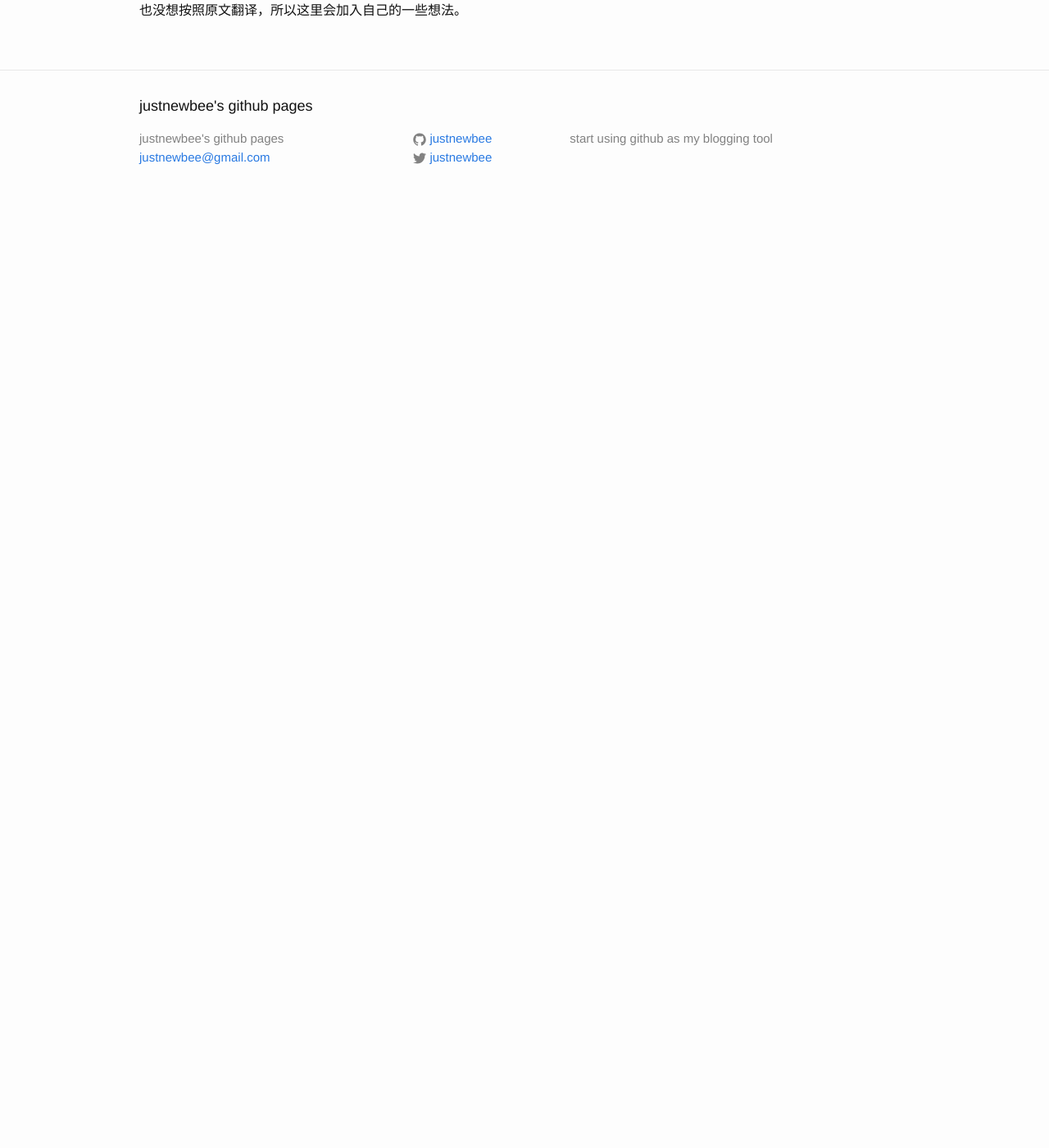
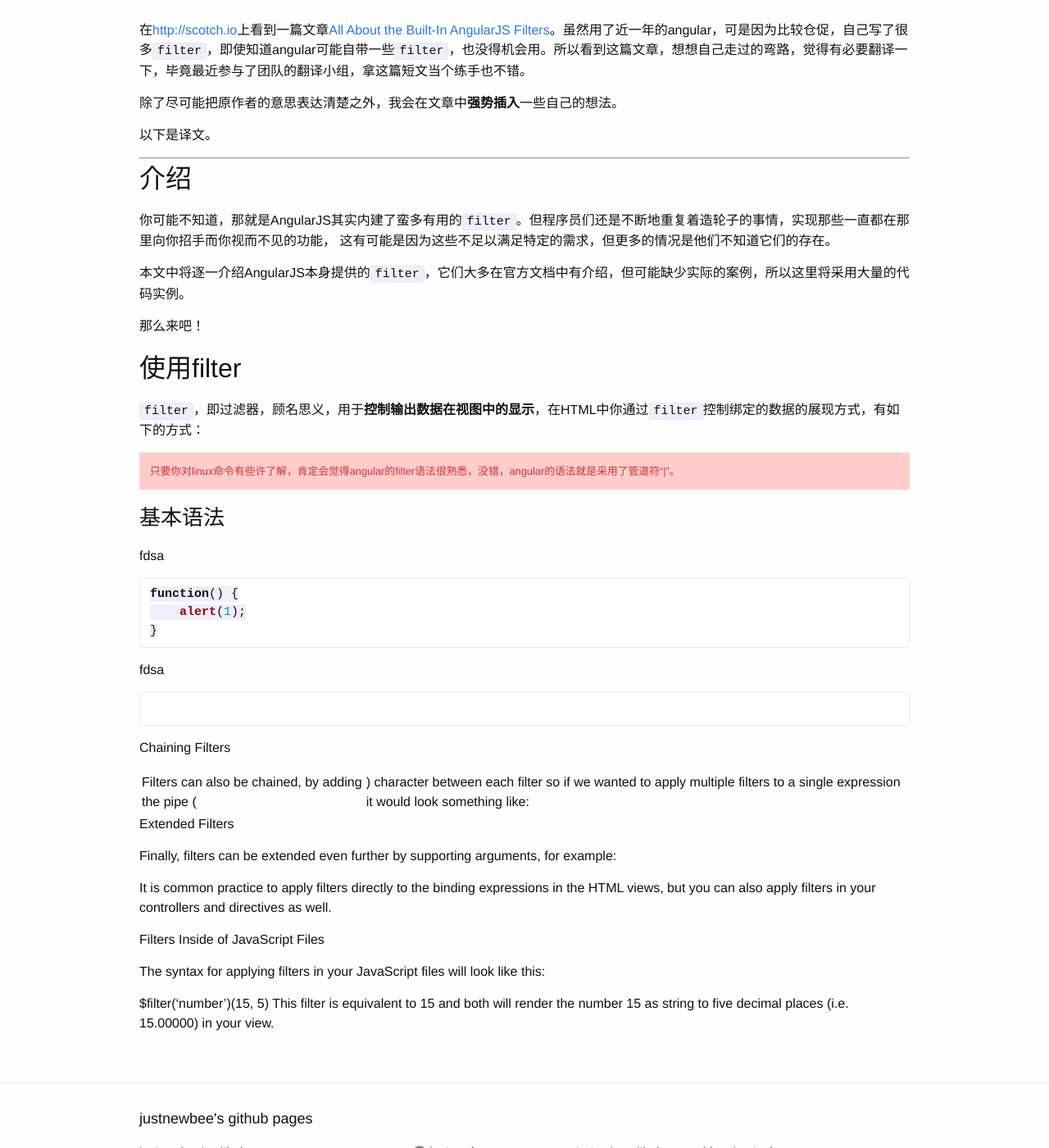
Before and after one commit to justnewbee/justnewbee.github.io, a Jekyll site: the page built from _posts/2014-11-07-angular-builtin-filters.md, in a window 1280 px wide and 1400 px high, scrolled down 238 px. Shown: the whole window at 82% size. Built offline with Jekyll 4.4.1, drawn with Linux system fonts in a browser that asks for light colours; Markdown is read by kramdown in place of the engine named in the settings; comment, search, counter and statistics services are not loaded; before the commit the page ends 900 px from its top, so only the background shows below that; some of the changed text lies outside the part shown.

Commit message:
push to see if the new config on markdown using pygments as highlighter works on the github repo

````diff
--- a/_config.yml
+++ b/_config.yml
@@ -9,4 +9,6 @@ twitter_username: justnewbee
 github_username: justnewbee
 
 # Build settings
-markdown: kramdown
+# markdown: kramdown
+highlighter: pygments
+markdown: redcarpet
--- a/_posts/2014-11-07-angular-builtin-filters.md
+++ b/_posts/2014-11-07-angular-builtin-filters.md
@@ -5,6 +5,67 @@ date:   2014-11-07 22:12:51
 categories: angular
 ---
 
-在<http://scotch.io>上看到一篇文章[All About the Built-In AngularJS Filters](http://scotch.io/tutorials/javascript/all-about-the-built-in-angularjs-filters)。虽然用了近一年的angular写项目，可是因为是
+# 译序
 
-也没想按照原文翻译，所以这里会加入自己的一些想法。
+在<http://scotch.io>上看到一篇文章[All About the Built-In AngularJS Filters](http://scotch.io/tutorials/javascript/all-about-the-built-in-angularjs-filters)。虽然用了近一年的angular，可是因为比较仓促，自己写了很多`filter`，即使知道angular可能自带一些`filter`，也没得机会用。所以看到这篇文章，想想自己走过的弯路，觉得有必要翻译一下，毕竟最近参与了团队的翻译小组，拿这篇短文当个练手也不错。
+
+除了尽可能把原作者的意思表达清楚之外，我会在文章中**强势插入**一些自己的想法。
+
+以下是译文。
+
+---
+
+# 介绍
+
+你可能不知道，那就是AngularJS其实内建了蛮多有用的`filter`。但程序员们还是不断地重复着造轮子的事情，实现那些一直都在那里向你招手而你视而不见的功能，
+这有可能是因为这些不足以满足特定的需求，但更多的情况是他们不知道它们的存在。
+
+本文中将逐一介绍AngularJS本身提供的`filter`，它们大多在官方文档中有介绍，但可能缺少实际的案例，所以这里将采用大量的代码实例。
+
+那么来吧！
+
+# 使用filter
+
+`filter`，即过滤器，顾名思义，用于**控制输出数据在视图中的显示**，在HTML中你通过`filter`控制绑定的数据的展现方式，有如下的方式：
+
+<p style="background-color: #FCC; color: #C33; padding: 1em; font-size: 0.8em;">
+只要你对linux命令有些许了解，肯定会觉得angular的filter语法很熟悉，没错，angular的语法就是采用了管道符“|”。
+</p>
+
+## 基本语法
+
+fdsa
+
+```js
+function() {
+    alert(1);
+}
+```
+
+fdsa
+
+
+
+```
+{{ totalCost | currency }}
+```
+
+
+Chaining Filters
+
+Filters can also be chained, by adding the pipe ( | ) character between each filter so if we wanted to apply multiple filters to a single expression it would look something like:
+
+{{ totalCost | currency | filter2 | filter3 }}
+Extended Filters
+
+Finally, filters can be extended even further by supporting arguments, for example:
+
+{{ totalCost | currency:"USD$" }}
+It is common practice to apply filters directly to the binding expressions in the HTML views, but you can also apply filters in your controllers and directives as well.
+
+Filters Inside of JavaScript Files
+
+The syntax for applying filters in your JavaScript files will look like this:
+
+$filter('number')(15, 5)
+This filter is equivalent to {{ 15 | number:5 }} and both will render the number 15 as string to five decimal places (i.e. 15.00000) in your view.
````
